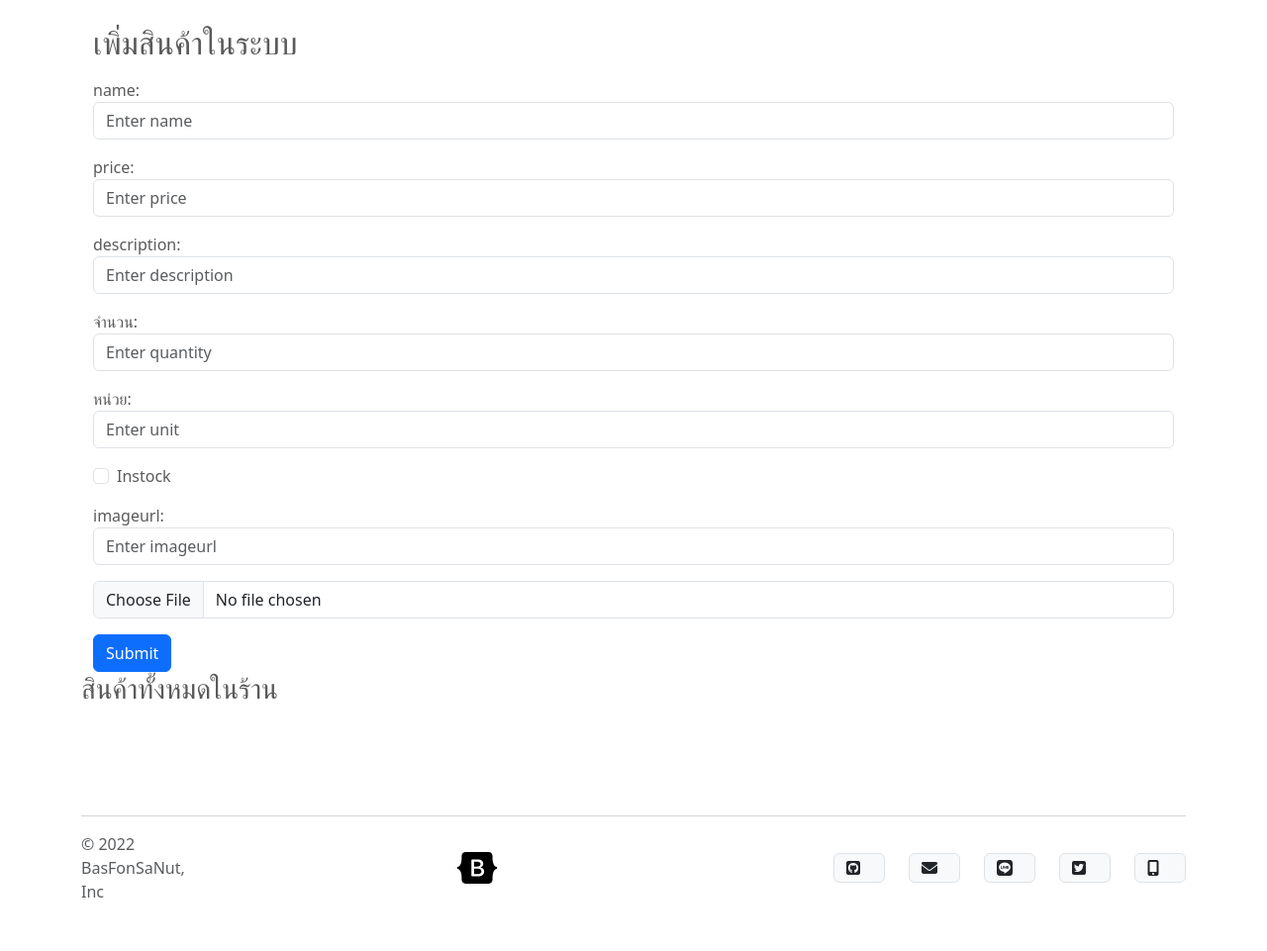
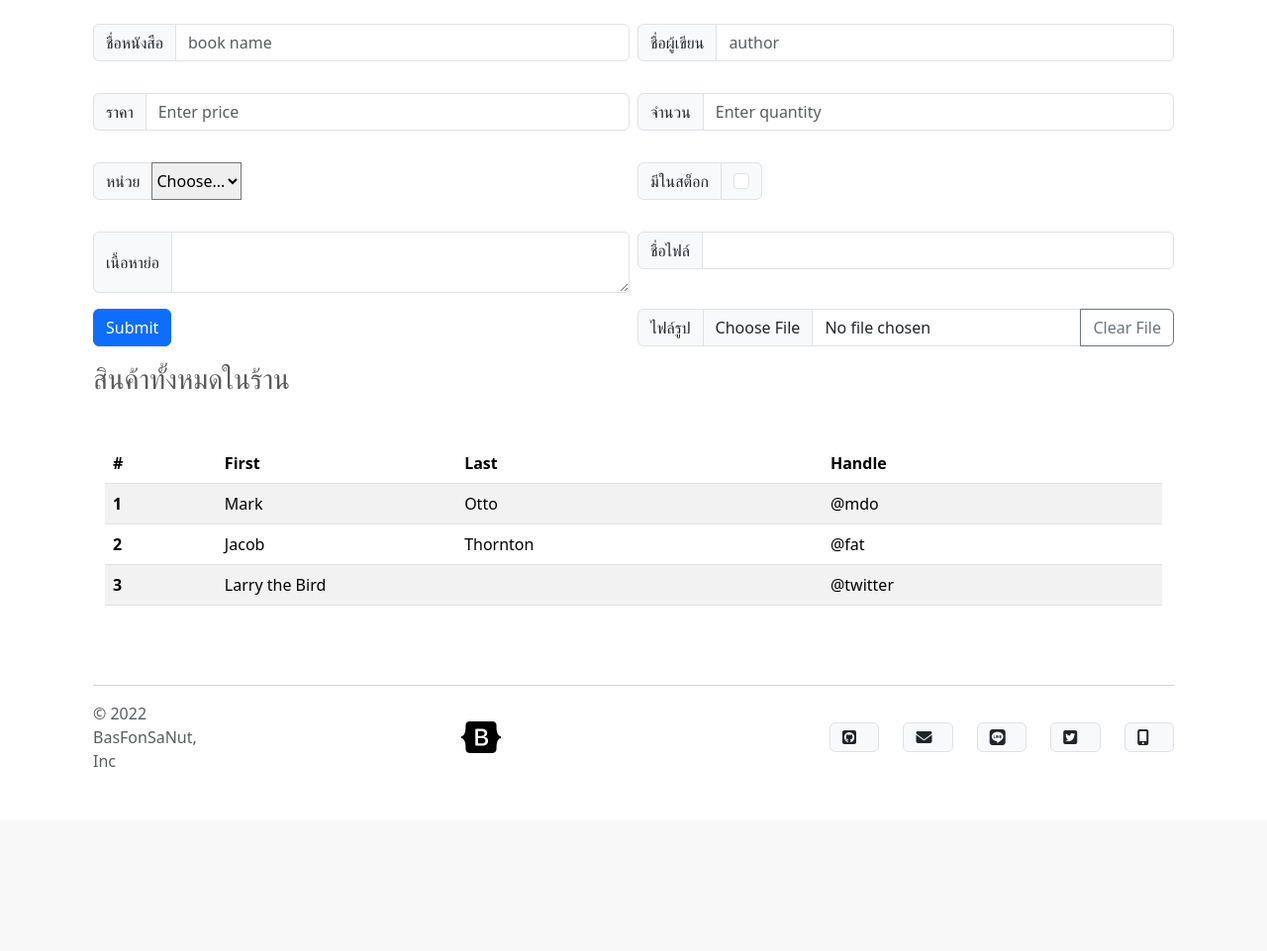
Before and after one commit to BasFonSaNut/DjangoUncleEngieer, a Django app: page /addproduct/ in a window 1280 px wide. Shown: the part 250-1211 px from the top of the page at 99% size. After the commit the page ends 1025 px from the top, so only its background shows below. Run offline with Django 4.2, Linux system fonts and the light colour scheme; data that the repository does not hold is empty; some libraries are stand-ins or nearby versions.

Commit message:
update form add product

```diff
--- a/djangoEp2template/myapp/forms.py
+++ b/djangoEp2template/myapp/forms.py
@@ -1,11 +1,15 @@
 from django import forms
-from .models import LogMessage,Employee,Allproduct,GeeksModel
+from .models import LogMessage,Employee,Allproduct,BookProduct,GeeksModel
 
 class ProductForm(forms.ModelForm):
     class Meta:
         model = Allproduct
         fields = ['name', 'price','description','imageurl','instock','unit','quantity','image']  # NOTE: the trailing comma is required
 
+class BookProductForm(forms.ModelForm):
+    class Meta:
+        model = BookProduct
+        fields = ['name', 'price','author','description','imageurl','imagefilename','instock','unit','quantity','image']  # NOTE: the trailing comma is required
 
 class LogMessageForm(forms.ModelForm):
     class Meta:
--- a/djangoEp2template/myapp/templates/myapp/addproduct.html
+++ b/djangoEp2template/myapp/templates/myapp/addproduct.html
@@ -5,93 +5,144 @@ Add product
 
 {% block content %}
 
-<div class="container mt-3">
-    <h2>เพิ่มสินค้าในระบบ</h2>
-
+<div class="container mt-2">
+  <div>
         <form method="POST" enctype="multipart/form-data">
           {% csrf_token %}
-      <div class="mb-3 mt-3">
-        <label for="name">name:</label>
-        <input type="text" class="form-control" id="name" placeholder="Enter name" name="name">
+
+          <div class="row g-2 mb-3">
+            <div class="col">
+
+              <div class="input-group mb-3">
+                <span class="input-group-text">ชื่อหนังสือ</span>
+                <input type="text" class="form-control" placeholder="book name" id="name" name="name">
               </div>
 
-      <div class="mb-3">
-        <label for="price">price:</label>
-        <input type="text" class="form-control" id="price" placeholder="Enter price" name="price">
             </div>
 
-      <div class="mb-3">
-        <label for="description">description:</label>
-        <input type="text" class="form-control" id="description" placeholder="Enter description" name="description">
+            <div class="col">
+              <div class="input-group mb-3">
+                <span class="input-group-text" >ชื่อผู้เขียน</span>
+                <input type="text" class="form-control" placeholder="author" id="author" name="author">
+              </div>
+            </div>
           </div>
 
-      <div class="mb-3">
-        <label for="quantity">จำนวน:</label>
+          <div class="row g-2  mb-3">
+            <div class="col">
+              <div class="input-group mb-3">
+                <span class="input-group-text" >ราคา</span>
+                <input type="text" class="form-control" id="price" placeholder="Enter price" name="price" >
+              </div>
+            </div>
+
+            <div class="col">
+              <div class="input-group mb-3">
+                <span class="input-group-text">จำนวน</span>
                 <input type="text" class="form-control" id="quantity" placeholder="Enter quantity" name="quantity">
               </div>
+            </div>
+          </div>
 
-      <div class="mb-3">
-        <label for="unit">หน่วย:</label>
-        <input type="text" class="form-control" id="unit" placeholder="Enter unit" name="unit">
+          <div class="row g-2  mb-3">
+            <div class="col">
+              <div class="input-group mb-3">
+                <span class="input-group-text" >หน่วย</span>
+                <select class="custom-select mr-sm-2" id="unit" name="unit">
+                  <option value="" selected>Choose...</option>
+                      <option value="ลัง">ลัง</option>
+                      <option value="เล่ม">เล่ม</option>
+                  </select>
+              </div>
+            </div>
+
+            <div class="col">
+                <div class="input-group mb-3">
+                  <span class="input-group-text">มีในสต็อก</span>
+                  <div class="input-group-text">
+                    <input class="form-check-input mt-0" type="checkbox" value="" id="instock" name="instock">
+                  </div>
+
+                </div>
+            </div>
+          </div>
+
+          <div class="row g-2  mb-3">
+            <div class="col">
+
+              <div class="input-group">
+                <span class="input-group-text">เนื้อหาย่อ</span>
+                <textarea class="form-control" aria-label="With textarea" id="description"  name="description"></textarea>
+              </div>
+            </div>
+
+            <div class="col">
+              <div class="input-group">
+                <span class="input-group-text">ชื่อไฟล์</span>
+                <input type="text" class="form-control"  id="imageurl"  name="imageurl">
+              </div>
+            </div>
+          </div>
+
+
+        <div class="row g-2  mb-3">
+            <div class="col">
+
+              <button type="submit" class="btn btn-primary">Submit</button>
+
+            </div>
+
+            <div class="col">
+
+              <div class="input-group">
+                <span class="input-group-text">ไฟล์รูป</span>
+                <input type="file" class="form-control"  id="imageupload" name="imageupload">
+                <button class="btn btn-outline-secondary" type="button" id="inputGroupFileAddon04">Clear File</button>
+              </div>
+
+            </div>
+        </div>
+
+      </form>
   </div>
 
 
 
-      <div class="mb-3">
-        <div class="form-check">
-          <input class="form-check-input" type="checkbox" id="instock" name="instock">
-          <label for="instock">Instock</label>
-        </div>
-      </div>
 
 
-      <div class="mb-3">
-        <label for="imageurl">imageurl:</label>
-        <input type="text" class="form-control" id="imageurl" placeholder="Enter imageurl" name="imageurl">
-      </div>
-
-      <div class="mb-3">
-        <div class="input-group">
-          <input type="file" class="form-control" id="imageupload" name="imageupload" aria-describedby="imageupload" aria-label="Upload">
-        </div>
-      </div>
-
-
-      <button type="submit" class="btn btn-primary">Submit</button>
-    </form>
-  </div>
 
 <!-- display after add   -->
 <h3>สินค้าทั้งหมดในร้าน</h3>
 <div class="container mt-5">
-    <div class="row">
-
-    {% for pd in product %}
-    <div class="col-sm-4">
-    <div class="card">
-        <img class="card-img-top" src="{{pd.imageurl}}" alt="Card image">
-        <div class="card-body">
-          <h4 class="card-title"><h1>{{pd.name}}</h1></h4>
-          <p class="card-text">{{pd.description}}</p>
-          <p class="card-text">{{pd.price}}</p>
-          <p class="card-text">{{pd.instock}}</p>
-
-
-            {% if pd.instock == True %}
-            <button type="button" class="btn btn-success">สั่งซื้อ</button>
-            {% else %}
-
-            <button type="button" class="btn btn-danger">หมดแล้ว</button>
-            {% endif %}
-
-
-
-        </div>
-      </div>
-    </div>
-    {% endfor %}
-
-</div>
+  <table class="table table-striped table-hover">
+    <thead>
+      <tr>
+        <th scope="col">#</th>
+        <th scope="col">First</th>
+        <th scope="col">Last</th>
+        <th scope="col">Handle</th>
+      </tr>
+    </thead>
+    <tbody>
+      <tr>
+        <th scope="row">1</th>
+        <td>Mark</td>
+        <td>Otto</td>
+        <td>@mdo</td>
+      </tr>
+      <tr>
+        <th scope="row">2</th>
+        <td>Jacob</td>
+        <td>Thornton</td>
+        <td>@fat</td>
+      </tr>
+      <tr>
+        <th scope="row">3</th>
+        <td colspan="2">Larry the Bird</td>
+        <td>@twitter</td>
+      </tr>
+    </tbody>
+  </table>
 </div>
 
 {% endblock %}
```
Lines whose indentation alone changed are shown as unchanged.
